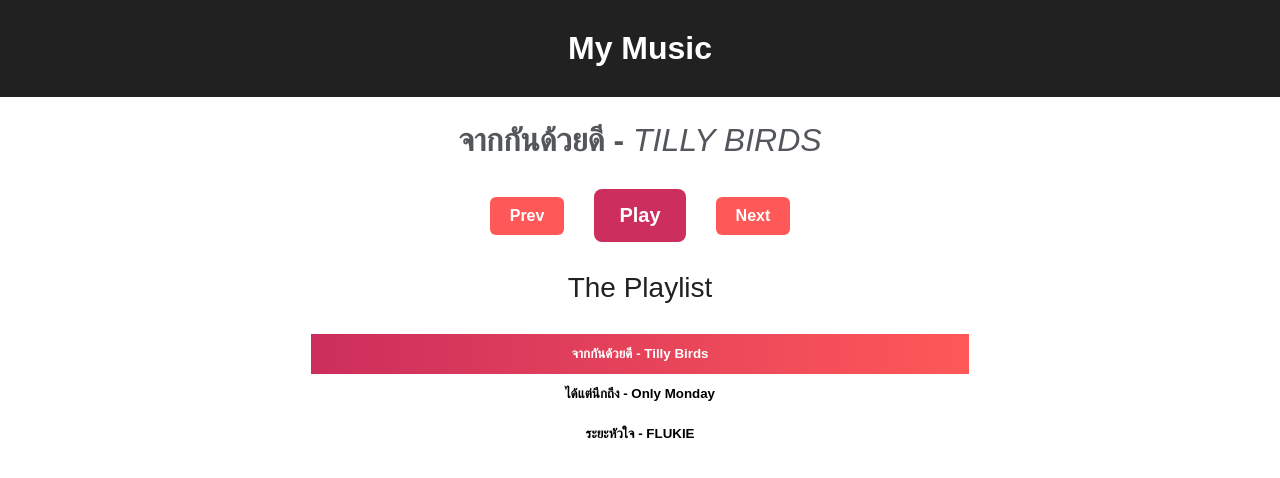
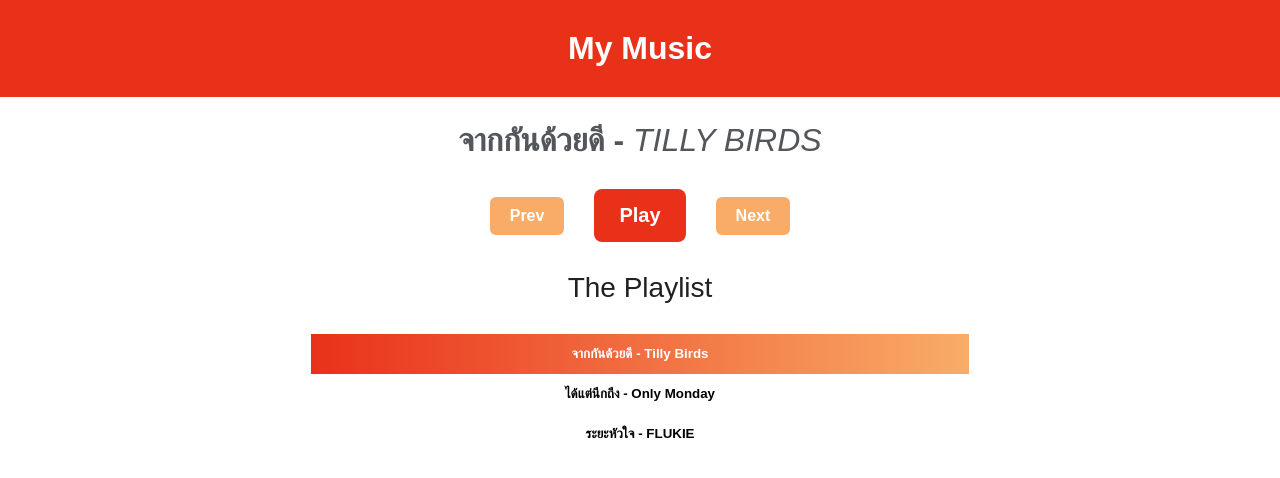
Before and after one commit to P-Thanida/MusicApp_Vue, a Vue app: page / in a window 1280 px wide. Shown: the top 478 px of the page. Built offline with nearby package versions, Linux system fonts and the light colour scheme; the HTML template or start-up script is replaced by a standard one.

Commit message:
Edit css

```diff
--- a/src/App.vue
+++ b/src/App.vue
@@ -128,7 +128,7 @@
   justify-content: center;
   align-items: center;
   padding: 30px;
-  background-color: #212121;
+  background-color: #e9311a;
   color: #fff;
 }
 
@@ -175,7 +175,7 @@
   margin: 0px 15px;
   border-radius: 8px;
   color: #fff;
-  background-color: #cc2e5d;
+  background-color: #e9311a;
 }
 
 .next,
@@ -186,7 +186,7 @@
   margin: 0px 15px;
   border-radius: 6px;
   color: #fff;
-  background-color: #ff5858;
+  background-color: #F9AC67;
 }
 
 .playlist {
@@ -210,11 +210,11 @@
 }
 
 .playlist .song:hover {
-  color: #ff5858;
+  color: #F9AC67;
 }
 
 .playlist .song.playing {
   color: #fff;
-  background-image: linear-gradient(to right, #cc2e5d, #ff5858);
+  background-image: linear-gradient(to right, #e9311a, #F9AC67);
 }
 </style>
```
